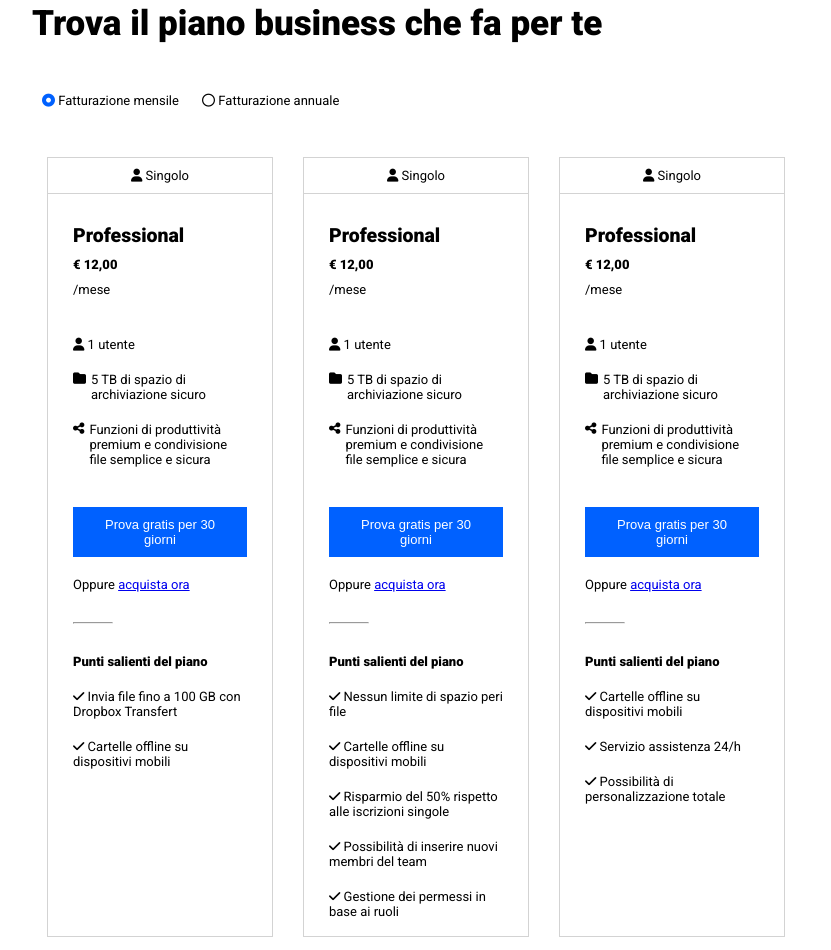
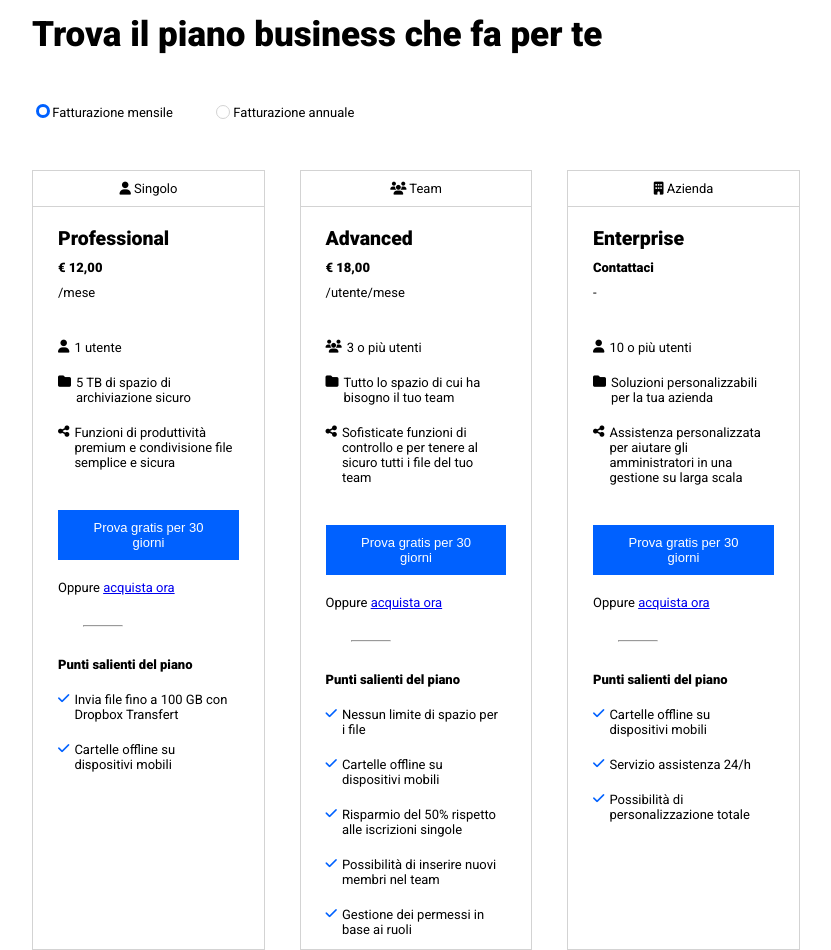
Before and after one commit to Francesca-23/htmlcss-dropbox, a plain HTML site: page index.html in a window 1280 px wide. Shown: the part 692-1642 px from the top of the page, without its empty margins (224-1055 px from the left). Drawn offline with Linux system fonts and the light colour scheme.

Commit message:
Modifiche prime sezioni, creazione quarta sezione

```diff
--- a/assets/css/style.css
+++ b/assets/css/style.css
@@ -25,14 +25,16 @@ body{
 
 .button-blue{
     background-color: #0061ff;
-    padding: 7px 12px;
+    padding: 10px 20px;
     color: white;
     border: 0;
     font-size: 13px;
 }
 
-.large-button{
+.button-white{
     padding: 10px 20px;
+    background-color: white;
+    border: 1px solid black;
 }
 
 .center{
@@ -41,10 +43,6 @@ body{
 
 .margin-top{
     margin-top: 20px;
-}
-
-.margin-right{
-    margin-right: 5px;
 }
 
 .margin-20{
@@ -59,6 +57,10 @@ body{
     padding: 10px 25px;
 }
 
+.padding-top{
+    padding: 10px 0;
+}
+
 .small-font{
     font-size: 13px;
 }
@@ -69,26 +71,45 @@ body{
 
 ul li{
     list-style-type: none;
+    padding: 10px 0;
 }
-
 
 /* Header */
 
 header{
+    position: fixed;
+    right: 0;
+    top: 0;
+    left: 0;
+    z-index: 1;
+    background-color: white;
+    height: 60px;
+    line-height: 60px;
+}
+
+nav{
     justify-content: space-between;
 }
 
-header .logo{
+header nav .logo{
     vertical-align: middle;
     height: 20px;
 }
 
-header span{
+header nav span{
     padding: 0 15px;
 }
 
 header .box-1, .box-2{
-    padding: 18px 15px;
+    padding: 0 15px;
+}
+
+nav span{
+    display: inline-block;
+}
+
+header span:hover{
+    border-bottom: 1px solid black;
 }
 
 /* Main */
@@ -97,17 +118,18 @@ header .box-1, .box-2{
 
 .section-1{
     background-color: #b4d0e7;
-    max-height: 510px;
 }
 
 .section-1 > .container-1{
     width: 65%;
+    position: relative;
+    top: 50px;
 }
 
 .container-1 > h1{
     font-size: 60px;
     font-family: 'Roboto', sans-serif;
-    padding: 60px 0 20px 0;
+    padding: 80px 0 20px 0;
 }
 
 .container-1 img{
@@ -130,8 +152,28 @@ header .box-1, .box-2{
     height: 780px;
 }
 
+.selection{
+    padding-right: 30px;
+}
+
+.container-2 .circle{
+    display: inline-block;
+    padding: 6px;
+    border-radius: 50%;
+    vertical-align: top;
+}
+
+.container-2 .circle-1{
+    outline: 3px solid #0061ff;
+    outline-offset: -2px;
+}
+
+.container-2 .circle-2{
+    border: 1px solid lightgray;
+}
+
 .container-2 span{
-    margin: 0 10px;
+    margin: 0 5px;
 }
 
 .fa-solid.fa-circle-dot{
@@ -143,7 +185,6 @@ header .box-1, .box-2{
 }
 
 .column{
-    margin: 0 15px;
     height: 100%;
     border: 1px solid lightgrey;
 }
@@ -153,7 +194,7 @@ header .box-1, .box-2{
 }
 
 .flex-basis{
-    flex-basis: calc(100% / 3);
+    flex-basis: calc((100% / 3) - 3%);
 }
 
 .part-top{
@@ -166,17 +207,50 @@ hr{
     color: lightgrey;
 }
 
+.fa-solid.fa-check{
+    color: #0061ff;
+}
+
 /* Section-3 */
 
 .container-3{
     border: 1px solid lightgrey;
-
 }
 
 .card-1{
     width: 70%;
 }
 
+.card-1 > p{
+    margin: 40px 0 20px 0;
+}
+
 .card-2{
     width: 30%;
+    position: relative;
 }
+
+.card-2 > button{
+    position: absolute;
+    right: 0;
+    top: 10px;
+}
+
+/* Section-4 */
+
+.section-4{
+    margin: 100px 0;
+}
+
+.card-left{
+    flex-basis: 60%;
+}
+
+.card-left > img{
+    display: block;
+    width: 100%;
+}
+
+.card-right{
+    flex-basis: 34%;
+}
--- a/index.html
+++ b/index.html
@@ -1,5 +1,6 @@
 <!DOCTYPE html>
 <html lang="en">
+
 <head>
     <meta charset="UTF-8">
     <meta http-equiv="X-UA-Compatible" content="IE=edge">
@@ -7,15 +8,18 @@
     <title>Dropbox</title>
 
     <link rel="stylesheet" href="./assets/css/style.css">
-    <link rel="stylesheet" href="https://cdnjs.cloudflare.com/ajax/libs/font-awesome/6.3.0/css/all.min.css" integrity="sha512-SzlrxWUlpfuzQ+pcUCosxcglQRNAq/DZjVsC0lE40xsADsfeQoEypE+enwcOiGjk/bSuGGKHEyjSoQ1zVisanQ==" crossorigin="anonymous" referrerpolicy="no-referrer" />
+    <link rel="stylesheet" href="https://cdnjs.cloudflare.com/ajax/libs/font-awesome/6.3.0/css/all.min.css"
+        integrity="sha512-SzlrxWUlpfuzQ+pcUCosxcglQRNAq/DZjVsC0lE40xsADsfeQoEypE+enwcOiGjk/bSuGGKHEyjSoQ1zVisanQ=="
+        crossorigin="anonymous" referrerpolicy="no-referrer" />
 </head>
 
 <body>
 
     <!-- Header -->
 
-    <header class="flex">
+    <header>
 
+        <nav class="flex small-font">
             <div class="box-1">
                 <img src="./assets/img/logo-small.png" alt="logo" class="logo">
                 <span>Perché Dropbox</span>
@@ -29,6 +33,7 @@
                 <span>Accedi</span>
                 <button class="button-blue">Inizia</button>
             </div>
+        </nav>
 
     </header>
 
@@ -69,19 +74,21 @@
 
             <div class="center container-size container-2 small-font">
 
-                <div>
-                    <h2 class="big-font">Trova il piano business che fa per te</h2>
-                    <span>
-                        <i class="fa-solid fa-circle-dot margin-50"></i>
+                <div class="margin-50">
+                    <h2 class="big-font margin-50">Trova il piano business che fa per te</h2>
+                    <span class="selection">
+                        <div class="circle circle-1"></div>
                         Fatturazione mensile
                     </span>
                     <span>
-                        <i class="fa-regular fa-circle margin-50"></i>
+                        <div class="circle circle-2"></div>
                         Fatturazione annuale
                     </span>
                 </div>
 
                 <div class="flex flex-between columns">
+
+                    <!-- Column-1 -->
 
                     <div class="column flex-basis">
 
@@ -90,38 +97,42 @@
                             Singolo
                         </div>
 
-                        <div class="part-bottom">
+                        <div class="part-bottom padding-10">
 
-                            <div class="margin-20">
-                                <h2 class="padding-10">Professional</h2>
-                                <strong class="padding-10">€ 12,00</strong>
-                                <div class="padding-10">/mese</div>
+                            <div>
+                                <h2 class="padding-top">Professional</h2>
+                                <strong class="padding-top">€ 12,00</strong>
+                                <div class="padding-top">/mese</div>
                             </div>
 
                             <div class="margin-20">
-                                <div class="padding-10">
+
+                                <ul>
+                                    <li class="flex">
                                         <i class="fa-solid fa-user"></i>
-                                    1 utente
-                                </div>
-                                <div class="padding-10 flex flex-center">
-                                    <i class="fa-solid fa-folder margin-right"></i>
-                                    <div>
+                                        <span>1 utente</span>
+                                    </li>
+                                    <li class="flex">
+                                        <i class="fa-solid fa-folder"></i>
+                                        <span>
                                             5 TB di spazio di archiviazione sicuro
-                                    </div>
-                                </div>
-                                <div class="padding-10 flex flex-center">
-                                    <i class="fa-solid fa-share-nodes margin-right"></i>
-                                    <div>
+                                        </span>
+                                    </li>
+                                    <li class="flex">
+                                        <i class="fa-solid fa-share-nodes"></i>
+                                        <span>
                                             Funzioni di produttività premium e condivisione file semplice e sicura
-                                    </div>
-                                </div>
+                                        </span>
+                                    </li>
+                                </ul>
+
                             </div>
 
                             <div class="margin-20">
-                                <div class="padding-10">
-                                    <button class="button-blue large-button">Prova gratis per 30 giorni</button>
+                                <div class="padding-top">
+                                    <button class="button-blue">Prova gratis per 30 giorni</button>
                                 </div>
-                                <div class="padding-10">
+                                <div class="padding-top">
                                     Oppure
                                     <a href="#">acquista ora</a>
                                 </div>
@@ -130,15 +141,15 @@
                             <hr>
 
                             <div class="margin-20">
-                                <h4 class="padding-10">Punti salienti del piano</h4>
+                                <h4 class="padding-top">Punti salienti del piano</h4>
                                 <ul>
-                                    <li class="padding-10">
+                                    <li class="flex">
                                         <i class="fa-solid fa-check"></i>
-                                        Invia file fino a 100 GB con Dropbox Transfert
+                                        <span>Invia file fino a 100 GB con Dropbox Transfert</span>
                                     </li>
-                                    <li class="padding-10">
+                                    <li class="flex">
                                         <i class="fa-solid fa-check"></i>
-                                        Cartelle offline su dispositivi mobili
+                                        <span>Cartelle offline su dispositivi mobili</span>
                                     </li>
                                 </ul>
                             </div>
@@ -147,45 +158,52 @@
 
                     </div>
 
+                    <!-- Column-2 -->
+
                     <div class="column flex-basis">
 
                         <div class="part-top padding-10">
-                            <i class="fa-solid fa-user"></i>
-                            Singolo
+                            <i class="fa-solid fa-users"></i>
+                            Team
                         </div>
 
-                        <div class="part-bottom">
+                        <div class="part-bottom padding-10">
 
-                            <div class="margin-20">
-                                <h2 class="padding-10">Professional</h2>
-                                <strong class="padding-10">€ 12,00</strong>
-                                <div class="padding-10">/mese</div>
+                            <div>
+                                <h2 class="padding-top">Advanced</h2>
+                                <strong class="padding-top">€ 18,00</strong>
+                                <div class="padding-top">/utente/mese</div>
                             </div>
 
                             <div class="margin-20">
-                                <div class="padding-10">
-                                    <i class="fa-solid fa-user"></i>
-                                    1 utente
-                                </div>
-                                <div class="padding-10 flex flex-center">
-                                    <i class="fa-solid fa-folder margin-right"></i>
-                                    <div>
-                                        5 TB di spazio di archiviazione sicuro
-                                    </div>
-                                </div>
-                                <div class="padding-10 flex flex-center">
-                                    <i class="fa-solid fa-share-nodes margin-right"></i>
-                                    <div>
-                                    Funzioni di produttività premium e condivisione file semplice e sicura
-                                    </div>
-                                </div>
+
+                                <ul>
+                                    <li class="flex">
+                                        <i class="fa-solid fa-users"></i>
+                                        <span>3 o più utenti</span>
+                                    </li>
+                                    <li class="flex">
+                                        <i class="fa-solid fa-folder"></i>
+                                        <span>
+                                            Tutto lo spazio di cui ha bisogno il tuo team
+                                        </span>
+                                    </li>
+                                    <li class="flex">
+                                        <i class="fa-solid fa-share-nodes"></i>
+                                        <span>
+                                            Sofisticate funzioni di controllo e per tenere al sicuro tutti i file del
+                                            tuo team
+                                        </span>
+                                    </li>
+                                </ul>
+
                             </div>
 
                             <div class="margin-20">
-                                <div class="padding-10">
-                                    <button class="button-blue large-button">Prova gratis per 30 giorni</button>
+                                <div class="padding-top">
+                                    <button class="button-blue">Prova gratis per 30 giorni</button>
                                 </div>
-                                <div class="padding-10">
+                                <div class="padding-top">
                                     Oppure
                                     <a href="#">acquista ora</a>
                                 </div>
@@ -194,27 +212,27 @@
                             <hr>
 
                             <div class="margin-20">
-                                <h4 class="padding-10">Punti salienti del piano</h4>
+                                <h4 class="padding-top">Punti salienti del piano</h4>
                                 <ul>
-                                    <li class="padding-10">
+                                    <li class="flex">
                                         <i class="fa-solid fa-check"></i>
-                                        Nessun limite di spazio peri file
+                                        <span>Nessun limite di spazio per i file</span>
                                     </li>
-                                    <li class="padding-10">
+                                    <li class="flex">
                                         <i class="fa-solid fa-check"></i>
-                                        Cartelle offline su dispositivi mobili
+                                        <span>Cartelle offline su dispositivi mobili</span>
                                     </li>
-                                    <li class="padding-10">
+                                    <li class="flex">
                                         <i class="fa-solid fa-check"></i>
-                                        Risparmio del 50% rispetto alle iscrizioni singole
+                                        <span>Risparmio del 50% rispetto alle iscrizioni singole</span>
                                     </li>
-                                    <li class="padding-10">
+                                    <li class="flex">
                                         <i class="fa-solid fa-check"></i>
-                                        Possibilità di inserire nuovi membri del team
+                                        <span>Possibilità di inserire nuovi membri nel team</span>
                                     </li>
-                                    <li class="padding-10">
+                                    <li class="flex">
                                         <i class="fa-solid fa-check"></i>
-                                        Gestione dei permessi in base ai ruoli
+                                        <span>Gestione dei permessi in base ai ruoli</span>
                                     </li>
                                 </ul>
                             </div>
@@ -223,45 +241,52 @@
 
                     </div>
 
+                    <!-- Column-3 -->
+
                     <div class="column flex-basis">
 
                         <div class="part-top padding-10">
-                            <i class="fa-solid fa-user"></i>
-                            Singolo
+                            <i class="fa-solid fa-building"></i>
+                            Azienda
                         </div>
 
-                        <div class="part-bottom">
+                        <div class="part-bottom padding-10">
 
-                            <div class="margin-20">
-                                <h2 class="padding-10">Professional</h2>
-                                <strong class="padding-10">€ 12,00</strong>
-                                <div class="padding-10">/mese</div>
+                            <div>
+                                <h2 class="padding-top">Enterprise</h2>
+                                <strong class="padding-top">Contattaci</strong>
+                                <div class="padding-top">-</div>
                             </div>
 
                             <div class="margin-20">
-                                <div class="padding-10">
+
+                                <ul>
+                                    <li class="flex">
                                         <i class="fa-solid fa-user"></i>
-                                    1 utente
-                                </div>
-                                <div class="padding-10 flex flex-center">
-                                    <i class="fa-solid fa-folder margin-right"></i>
-                                    <div>
-                                        5 TB di spazio di archiviazione sicuro
-                                    </div>
-                                </div>
-                                <div class="padding-10 flex flex-center">
-                                    <i class="fa-solid fa-share-nodes margin-right"></i>
-                                    <div>
-                                    Funzioni di produttività premium e condivisione file semplice e sicura
-                                    </div>
-                                </div>
+                                        <span>10 o più utenti</span>
+                                    </li>
+                                    <li class="flex">
+                                        <i class="fa-solid fa-folder"></i>
+                                        <span>
+                                            Soluzioni personalizzabili per la tua azienda
+                                        </span>
+                                    </li>
+                                    <li class="flex">
+                                        <i class="fa-solid fa-share-nodes"></i>
+                                        <span>
+                                            Assistenza personalizzata per aiutare gli amministratori in una gestione su
+                                            larga scala
+                                        </span>
+                                    </li>
+                                </ul>
+
                             </div>
 
                             <div class="margin-20">
-                                <div class="padding-10">
-                                    <button class="button-blue large-button">Prova gratis per 30 giorni</button>
+                                <div class="padding-top">
+                                    <button class="button-blue">Prova gratis per 30 giorni</button>
                                 </div>
-                                <div class="padding-10">
+                                <div class="padding-top">
                                     Oppure
                                     <a href="#">acquista ora</a>
                                 </div>
@@ -270,19 +295,19 @@
                             <hr>
 
                             <div class="margin-20">
-                                <h4 class="padding-10">Punti salienti del piano</h4>
+                                <h4 class="padding-top">Punti salienti del piano</h4>
                                 <ul>
-                                    <li class="padding-10">
+                                    <li class="flex">
                                         <i class="fa-solid fa-check"></i>
-                                        Cartelle offline su dispositivi mobili
+                                        <span>Cartelle offline su dispositivi mobili</span>
                                     </li>
-                                    <li class="padding-10">
+                                    <li class="flex">
                                         <i class="fa-solid fa-check"></i>
-                                        Servizio assistenza 24/h
+                                        <span>Servizio assistenza 24/h</span>
                                     </li>
-                                    <li class="padding-10">
+                                    <li class="flex">
                                         <i class="fa-solid fa-check"></i>
-                                        Possibilità di personalizzazione totale
+                                        <span>Possibilità di personalizzazione totale</span>
                                     </li>
                                 </ul>
                             </div>
@@ -298,23 +323,46 @@
         <!-- Third section -->
 
         <section class="section-3">
+
             <div class="center container-size container-3 small-font">
                 <div class="part-top padding-10">
                     <i class="fa-solid fa-building"></i>
                     Team
                 </div>
-                <div class="flex flex-between">
+
+                <div class="flex flex-between padding-10">
                     <div class="card-1">
-                        <h2 class="padding-10 margin-top">Enterprise</h2>
-                        <span class="padding-10"><strong>Contatta l'ufficio vendite per i prezzi</strong></span>
-                        <p class="margin-20 padding-10">
-                            Soluzioni personalizzate e supporto su misura per aiutare i professionisti IT nella gestione su
+                        <h2 class="padding-top">Enterprise</h2>
+                        <span class="padding-top"><strong>Contatta l'ufficio vendite per i prezzi</strong></span>
+                        <p>
+                            Soluzioni personalizzate e supporto su misura per aiutare i professionisti IT nella gestione
+                            su
                             qualsiasi scala.
                         </p>
                     </div>
                     <div class="card-2">
-                        <button class="button-blue large-button margin-20">Contatta l'ufficio vendite</button>
+                        <button class="button-blue">Contatta l'ufficio vendite</button>
                     </div>
+                </div>
+
+            </div>
+        </section>
+
+        <!-- Fourth section -->
+
+        <section class="section-4">
+            <div class="center container-size container-4 flex flex-between">
+                <div class="card-left">
+                    <img src="./assets/img/partner.png" alt="partner">
+                </div>
+                <div class="card-right small-font margin-50">
+                    <h2>Entra in contatto con un partner Dropbox</h2>
+                    <p class="padding-top">
+                        Trova un partner Dropbox e HelloSign di fiducia. Ottieni le soluzioni e i servizi necessari per
+                        raggiungere i tuoi obiettivi aziendali, tra cui implementazione, integrazione, gestione e
+                        supporto continui.
+                    </p>
+                    <button class="button-white margin-top">Trova un partner</button>
                 </div>
             </div>
         </section>
@@ -324,4 +372,5 @@
     <footer></footer>
 
 </body>
+
 </html>
```
Lines whose indentation alone changed are shown as unchanged.
